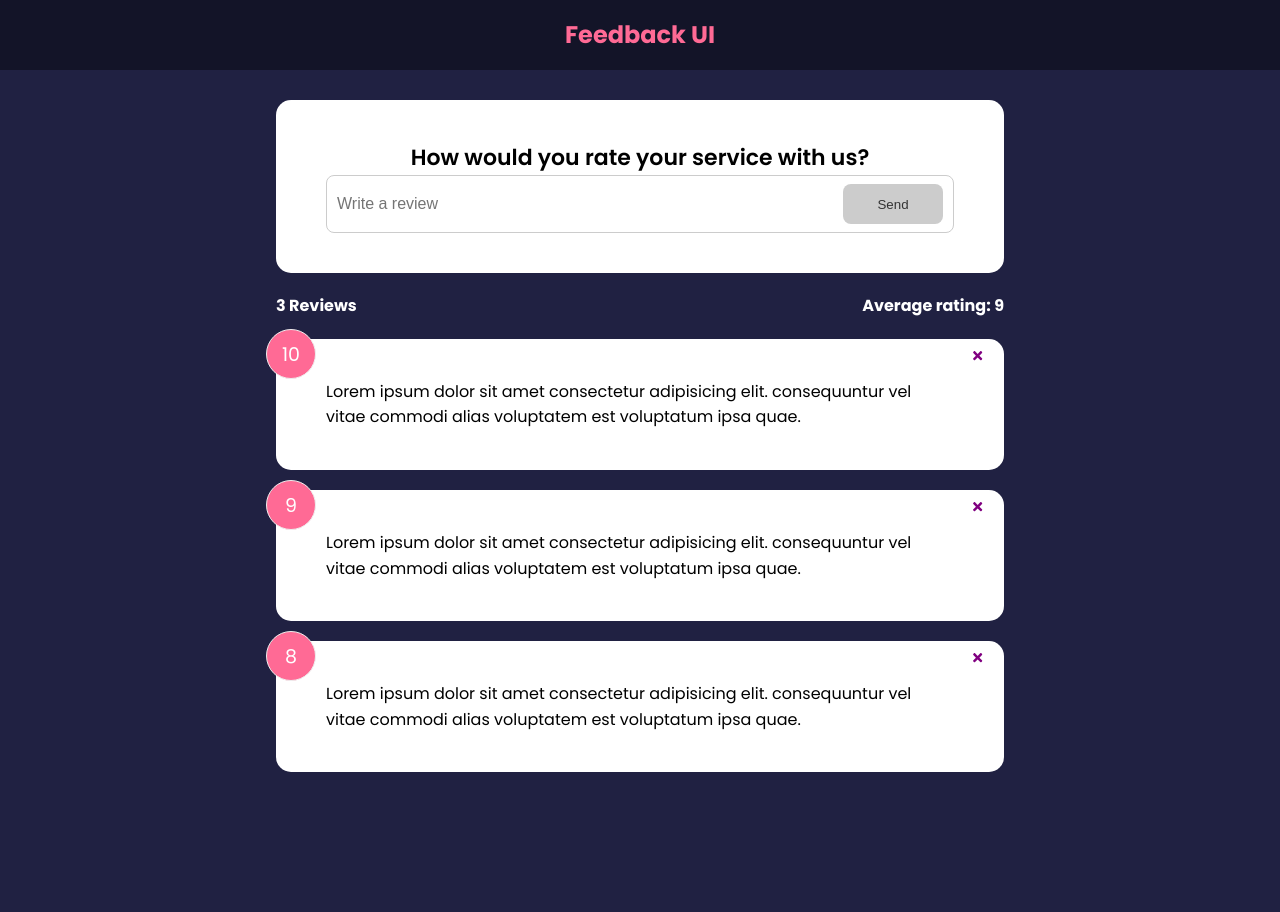
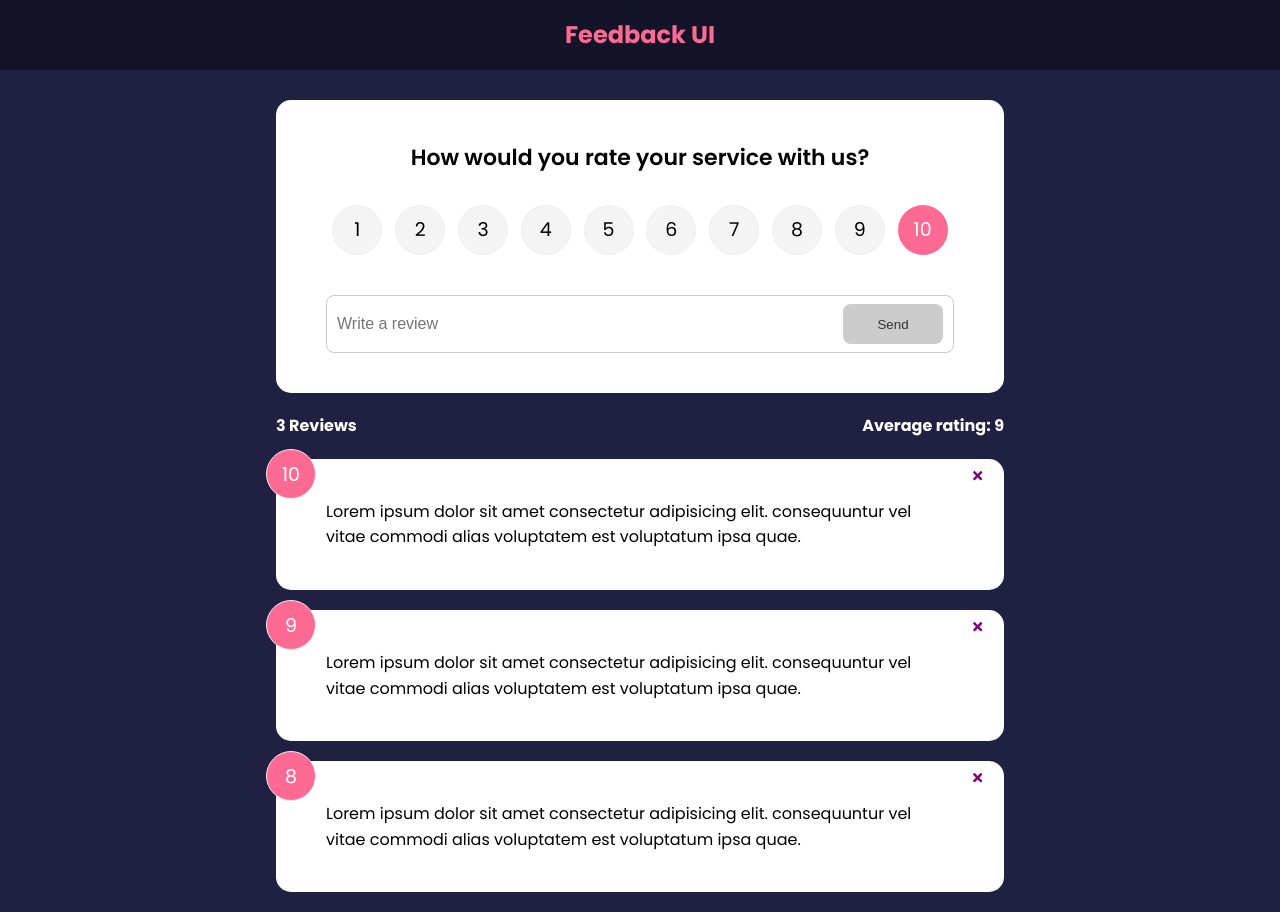
Before and after one commit to CoopyCove/feedback-app, a React (Create React App) app: page / in a window 1280 px wide. Before the commit the page ends 800 px from the top, so only its background shows below. Built offline with nearby package versions, Linux system fonts and the light colour scheme.

Commit message:
The feedback section of the app now works with animations.

```diff
--- a/package.json
+++ b/package.json
@@ -6,10 +6,12 @@
     "@testing-library/jest-dom": "^5.16.4",
     "@testing-library/react": "^13.1.1",
     "@testing-library/user-event": "^13.5.0",
+    "framer-motion": "^4.1.17",
     "react": "^18.0.0",
     "react-dom": "^18.0.0",
     "react-icons": "^4.3.1",
     "react-scripts": "5.0.1",
+    "uuid": "^8.3.2",
     "web-vitals": "^2.1.4"
   },
   "scripts": {
--- a/src/App.js
+++ b/src/App.js
@@ -1,4 +1,5 @@
-import { useState } from 'react'
+ import { v4 as uuidv4} from 'uuid'
+ import { useState } from 'react'
 import Header from "./components/Header"
 import FeedbackList from "./components/FeedbackList"
 import FeedbackData from "./data/FeedbackData"
@@ -7,6 +8,11 @@
 
 function App() {
     const [feedback,setFeedback] = useState(FeedbackData)
+
+    const addFeedback = (newFeedback) => {
+        newFeedback.id = uuidv4()
+        setFeedback([newFeedback, ...feedback])
+    }
 
     const deleteFeedback = (id) => {
         if(window.confirm('Are you sure you want to delete')){
@@ -18,7 +24,7 @@
         <>
             <Header/>
             <div className='container'>
-                <FeedbackForm />
+                <FeedbackForm handleAdd={addFeedback}/>
                 <FeedbackStats feedback={feedback} />
                 <FeedbackList feedback={feedback}
                 handleDelete={deleteFeedback}/>
--- a/src/components/FeedbackForm.jsx
+++ b/src/components/FeedbackForm.jsx
@@ -1,9 +1,11 @@
 import { useState } from "react"
 import Card from "./shared/Card"
 import Button from "./shared/Button"
+import RatingSelect from "./RatingSelect"
 
-function FeedbackForm() {
+function FeedbackForm({handleAdd}) {
     const [text,setText] = useState('')
+    const [rating,setRating] = useState('10')
     const [btnDisabled,setbtnDisabled] = useState(true)
     const [message,setMessage] = useState('')
 
@@ -22,11 +24,25 @@
         setText(e.target.value)
     }
 
+    const handleSubmit = (e) => {
+        e.preventDefault()
+        if(text.trim().length > 10) {
+            const newFeedback = {
+                text,
+                rating,
+            }
+
+            handleAdd(newFeedback)
+
+            setText('')
+        }
+    }
+
   return (
     <Card>
-        <form>
+        <form onSubmit={handleSubmit}>
             <h2>How would you rate your service with us?</h2>
-            {}
+            <RatingSelect select={(setRating)} selected = {(rating)} />
             <div className="input-group">
                 <input
                     onChange={handleTextChange}
--- a/src/components/FeedbackList.jsx
+++ b/src/components/FeedbackList.jsx
@@ -1,3 +1,4 @@
+import {motion, AnimatePresence} from 'framer-motion'
 import PropTypes from 'prop-types'
 import FeedbackItem from './FeedbackItem'
 
@@ -8,11 +9,20 @@
 
   return (
     <div className='feedback-List'>
+      <AnimatePresence>
         {feedback.map((item) => (
+          <motion.div
+          key={item.id}
+          initial={{opacity: 0}}
+          animate={{opacity: 1}}
+          exit={{opacity: 0}}
+          >
             <FeedbackItem key={item.id}
             item={item}
             handleDelete={handleDelete}/>
+            </motion.div>
         ))}
+        </AnimatePresence>
     </div>
   )
 }
--- /dev/null
+++ b/src/components/RatingSelect.jsx
@@ -0,0 +1,127 @@
+import { useState } from 'react'
+
+function RatingSelect({ select }) {
+  const [selected, setSelected] = useState(10)
+
+  const handleChange = (e) => {
+    setSelected(+e.currentTarget.value)
+    select(+e.currentTarget.value)
+  }
+
+  return (
+    <ul className='rating'>
+      <li>
+        <input
+          type='radio'
+          id='num1'
+          name='rating'
+          value='1'
+          onChange={handleChange}
+          checked={selected === 1}
+        />
+        <label htmlFor='num1'>1</label>
+      </li>
+      <li>
+        <input
+          type='radio'
+          id='num2'
+          name='rating'
+          value='2'
+          onChange={handleChange}
+          checked={selected === 2}
+        />
+        <label htmlFor='num2'>2</label>
+      </li>
+      <li>
+        <input
+          type='radio'
+          id='num3'
+          name='rating'
+          value='3'
+          onChange={handleChange}
+          checked={selected === 3}
+        />
+        <label htmlFor='num3'>3</label>
+      </li>
+      <li>
+        <input
+          type='radio'
+          id='num4'
+          name='rating'
+          value='4'
+          onChange={handleChange}
+          checked={selected === 4}
+        />
+        <label htmlFor='num4'>4</label>
+      </li>
+      <li>
+        <input
+          type='radio'
+          id='num5'
+          name='rating'
+          value='5'
+          onChange={handleChange}
+          checked={selected === 5}
+        />
+        <label htmlFor='num5'>5</label>
+      </li>
+      <li>
+        <input
+          type='radio'
+          id='num6'
+          name='rating'
+          value='6'
+          onChange={handleChange}
+          checked={selected === 6}
+        />
+        <label htmlFor='num6'>6</label>
+      </li>
+      <li>
+        <input
+          type='radio'
+          id='num7'
+          name='rating'
+          value='7'
+          onChange={handleChange}
+          checked={selected === 7}
+        />
+        <label htmlFor='num7'>7</label>
+      </li>
+      <li>
+        <input
+          type='radio'
+          id='num8'
+          name='rating'
+          value='8'
+          onChange={handleChange}
+          checked={selected === 8}
+        />
+        <label htmlFor='num8'>8</label>
+      </li>
+      <li>
+        <input
+          type='radio'
+          id='num9'
+          name='rating'
+          value='9'
+          onChange={handleChange}
+          checked={selected === 9}
+        />
+        <label htmlFor='num9'>9</label>
+      </li>
+      <li>
+        <input
+          type='radio'
+          id='num10'
+          name='rating'
+          value='10'
+          onChange={handleChange}
+          checked={selected === 10}
+        />
+        <label htmlFor='num10'>10</label>
+      </li>
+    </ul>
+  )
+}
+
+export default RatingSelect
```
Also changed, not shown: 1 other file (tests, documents, lock files or other folders).
